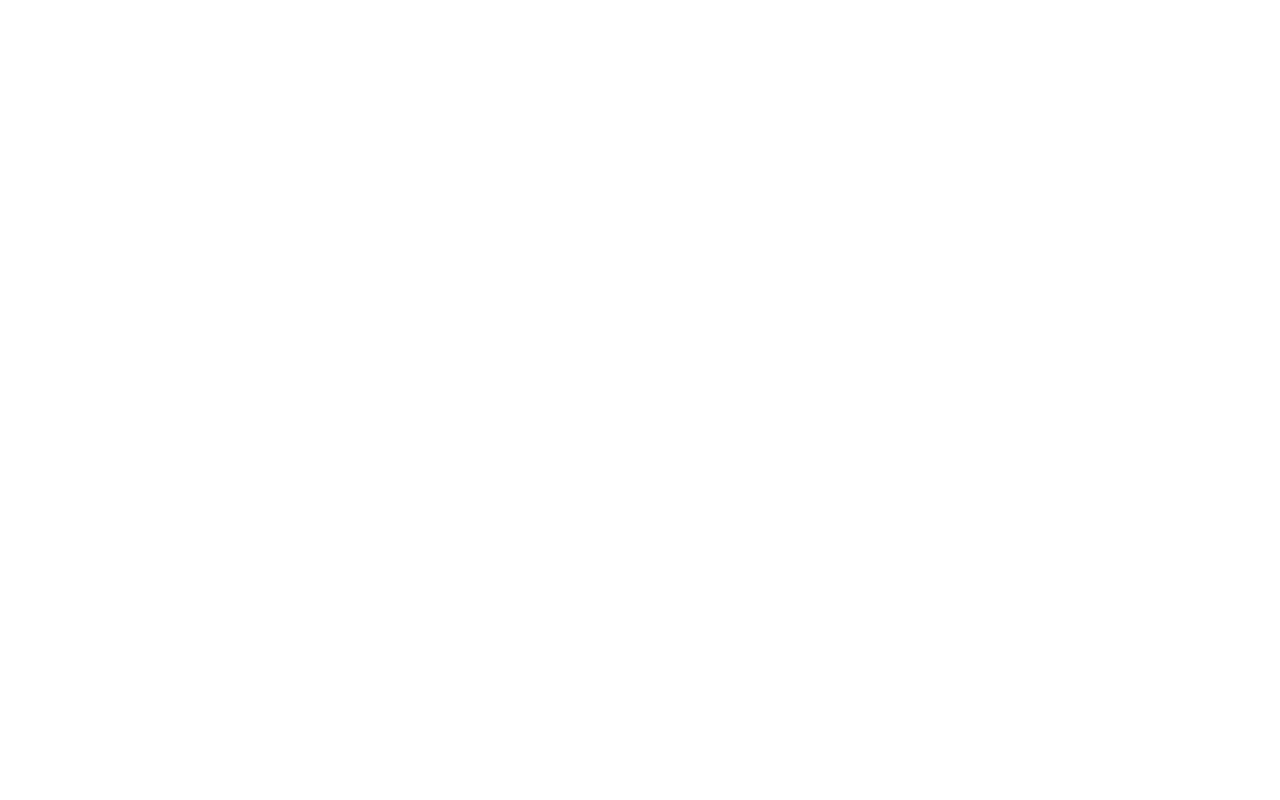
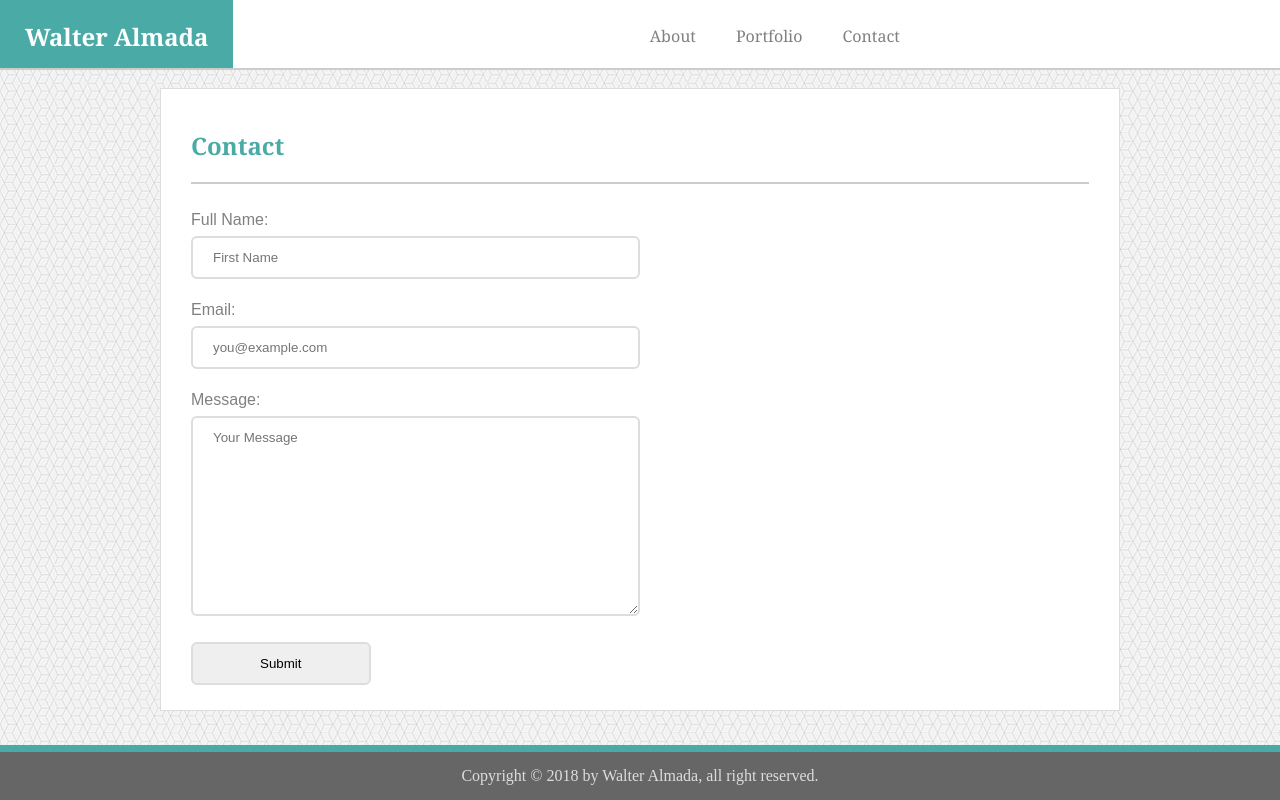
Before and after one commit to walterioo/Basic-Portfolio, a plain HTML site: page contact.html in a window 1280 px wide. Drawn offline with Linux system fonts and the light colour scheme.

Commit message:
Finished main page and contact

```diff
--- a/contact.html
+++ b/contact.html
@@ -0,0 +1,40 @@
+<!DOCTYPE html>
+<html>
+
+<head>
+    <meta charset="UTF-8">
+    <title>Contact me</title>
+    <link rel="stylesheet" href="style.css">
+</head>
+
+<body>
+
+    <nav class="headers menu-bar">
+        <h1>Walter Almada</h1>
+        <a href="contact.html">Contact</a>
+        <a href="portfolio.html">Portfolio</a>
+        <a href="index.html">About</a>
+    </nav>
+
+    <section class="wrapper">
+            <h2 class="headers">Contact</h2>
+            <form>
+                Full Name: <br>
+                <input type="text" name="firstname" placeholder="First Name"><br>
+                Email: <br>
+                <input type="email" name="email"   placeholder="you@example.com"><br>
+                Message: <br>
+                <textarea name="message" placeholder="Your Message"></textarea><br>
+                <input type="submit" name="submit" value="Submit">
+            </form>
+        </section>
+
+        <footer>
+
+                <div id="footer-bar"></div>
+                <div id="copyright">Copyright &copy; 2018 by Walter Almada, all right reserved.</div>
+
+            </footer>
+</body>
+
+</html>
--- a/style.css
+++ b/style.css
@@ -0,0 +1,177 @@
+body {
+        background-image: url(/assets/images/qbkls.png);
+        height: 100%;
+}
+
+nav {
+    display: block;
+}
+
+.headers,
+.wrapper {
+    background-color: #ffffff;
+}
+
+/* When i resize the browser the menu gets messed up because of the fixed margins*/
+.menu-bar {
+    overflow: hidden;
+    width: 100%;
+    position: fixed;
+    top: 0;
+    left: 0;
+    z-index: 9999;
+    height: 70px;
+    box-sizing: border-box;
+}
+
+.menu-bar a {
+    float: right;
+    display: block;
+    text-align: center;
+    padding: 20px;
+    text-decoration: none;
+    color: gray;
+    margin: 0 auto;
+    height: 30px;
+    position: relative;
+    right: 360px;
+    line-height: 200%
+
+}
+
+.menu-bar a:hover {
+    background: #4aaaa5;
+    color: white;
+}
+
+.menu-bar h1 {
+    float: left;
+    display: block;
+    background-color: #4aaaa5;
+    color: white;
+    padding: 20px 25px;
+    margin: 0 auto;
+    height: 100%;
+}
+
+.headers {
+    font-family: Georgia, 'Times New Roman', Times, serif;
+    border-color: #cccccc;
+    border-bottom: 2px solid #cccccc;
+}
+
+.wrapper {
+    clear: both;
+    overflow: auto;
+    box-sizing: border-box;                 /* With this i can maintain the width at 960 including padding and margin */
+    width: 960px;
+    margin: 0 auto;
+    font-family: 'Arial', 'Helvetica Neue', Helvetica, sans-serif;
+    position: relative;
+    top: 80px;
+    border: 1px solid #dddddd;
+    padding:10px;
+    color: grey;
+}
+
+h2 {
+    color: #4aaaa5;
+    padding: 10px 0px 20px;
+    margin-left: 20px;
+    margin-right: 20px;
+}
+
+#myphoto {
+    float: left;
+    margin-left: 20px;
+    margin-right: 20px;
+    width: 200px;
+    clear: both;
+}
+
+p {
+    margin-right: 20px;
+    text-align: justify;
+    line-height: 200%;
+    display: block;
+    margin-left: 20px;
+}
+
+/*When i resize the browser windows the footer stays on top and i cant scroll to the content below*/
+footer {
+    clear: both;
+    overflow: auto;
+    width: 100%;
+    text-align: center;
+    position: fixed;
+    bottom: 0px;
+    left: 0px;
+    margin-top: 100px;
+    box-sizing: border-box;
+}
+
+#footer-bar {
+    background-color: #4aaaa5;
+    height: 7px;
+}
+
+#copyright {
+    vertical-align: bottom;
+    padding: 15px;
+    background-color: #666;
+    color: #dddddd;
+}
+
+
+/* Contact specific attributes  */
+
+form {
+    line-height: 200%;
+    margin-left: 20px;
+    margin-right: 20px;
+}
+
+input {
+    width: 50%;
+    box-sizing: border-box;
+    padding: 12px 20px;
+    margin-bottom: 15px;
+    border: 2px solid #dddddd;
+    border-radius: 6px;
+    outline:none;
+}
+
+input[type=text]:focus,
+input[type=email]:focus,
+textarea:focus {
+   border: 2px solid #4aaaa5
+}
+
+textarea {
+    box-sizing: border-box;
+    width: 50%;
+    height: 200px;
+    padding: 12px 20px;
+    margin-bottom: 15px;
+    border: 2px solid #dddddd;
+    border-radius: 6px;
+    outline:none;
+    font-family: 'Arial', 'Helvetica Neue', Helvetica, sans-serif;
+}
+
+input[type=submit] {
+    box-sizing: border-box;
+    width: 20%;
+}
+
+input[type=submit]:focus {
+    background-color: #4aaaa5;
+    color: #dddddd;
+    border: none;
+}
+
+input[type=submit]:hover {
+    background-color: #4aaaa5;
+    border: none;
+    color: #dddddd;
+}
```
Also changed, not shown: index.html (+51 -9 lines), assets/images/qbkls.png (added).
